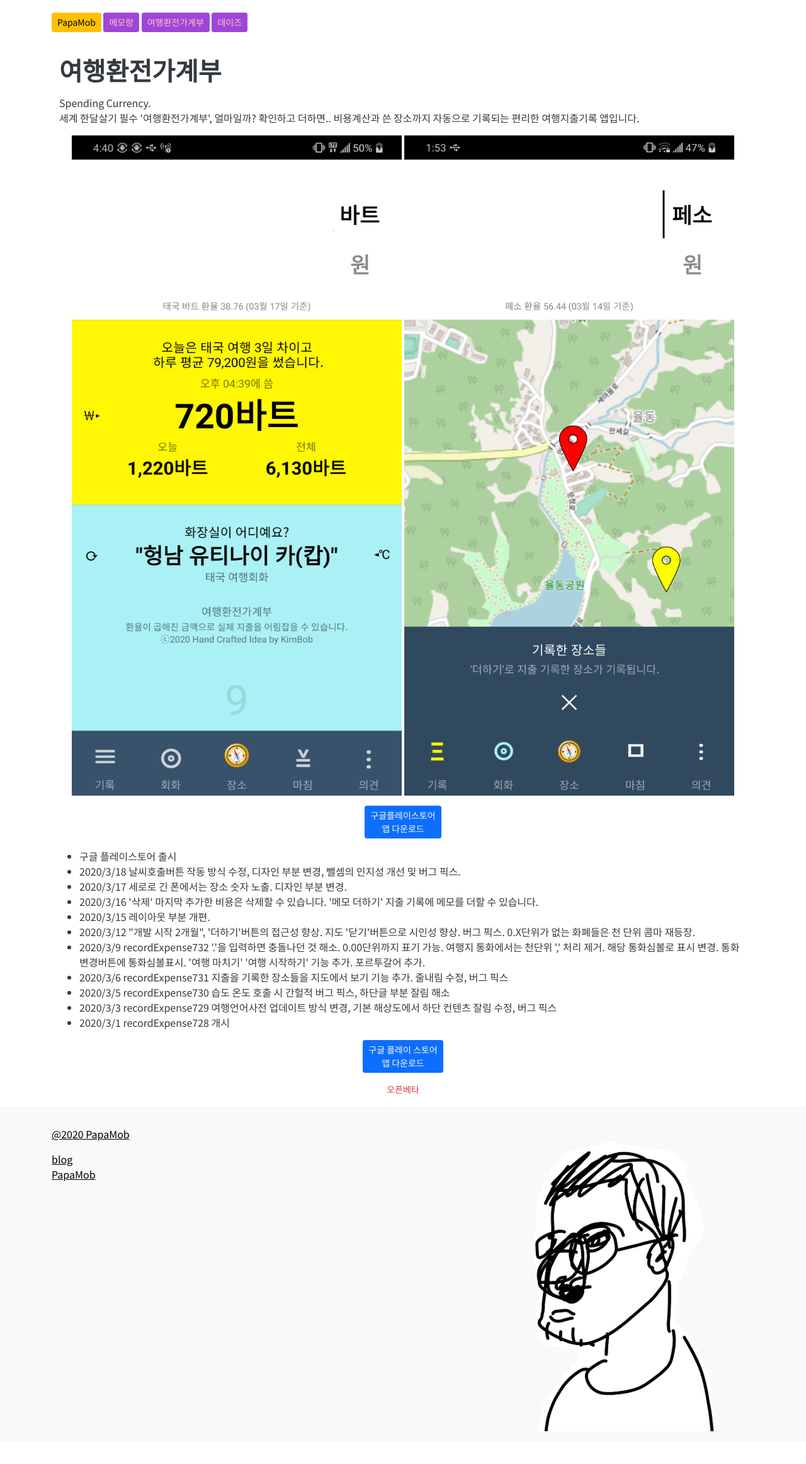
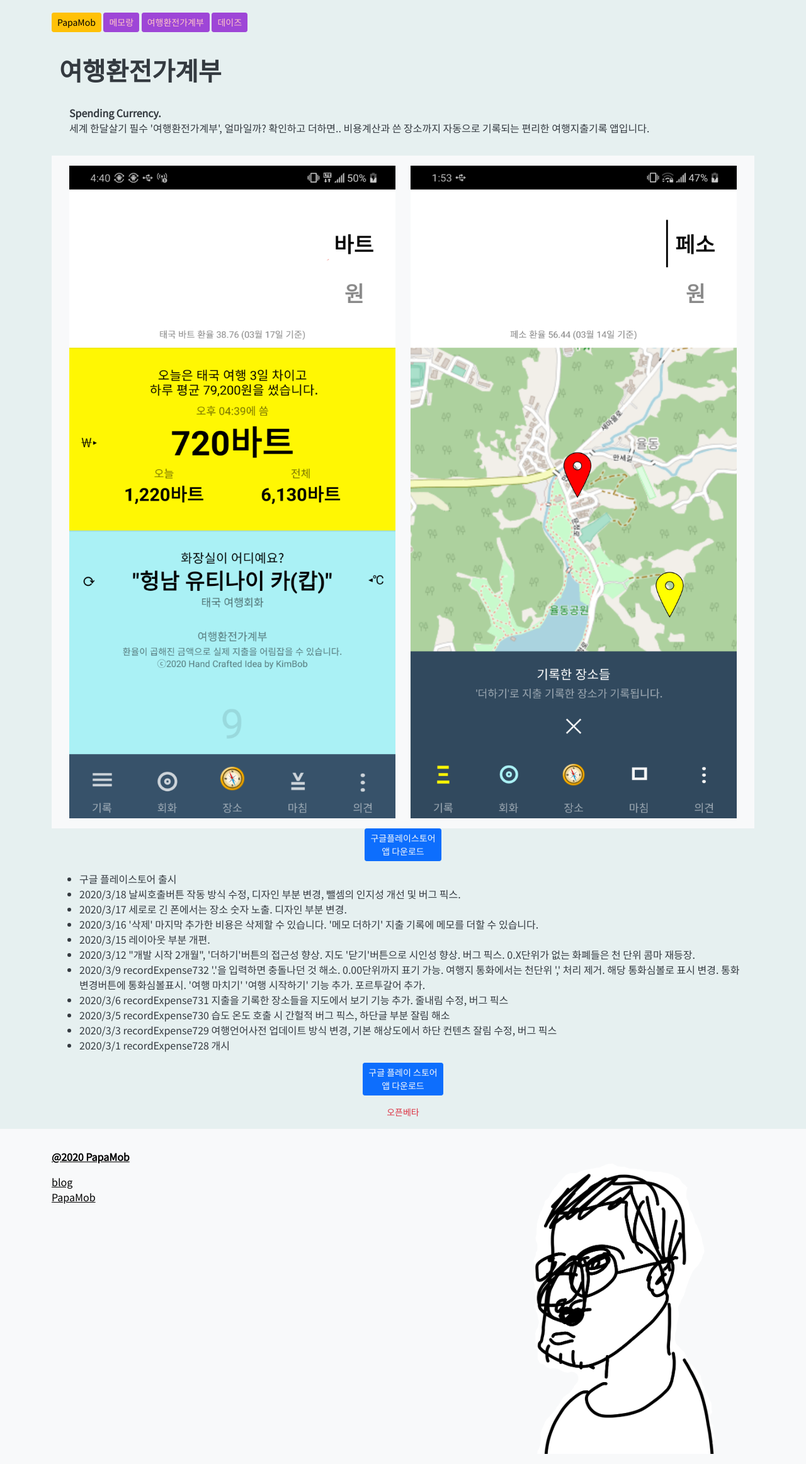
Before and after one commit to bobnorigun/memoir, a Django app: page / in a window 1280 px wide. Shown: the whole page at 63% size. Before the commit the page ends 2272 px from the top, so only its background shows below. Run offline with Django 3.2, Linux system fonts and the light colour scheme; some libraries are stand-ins or nearby versions.

Commit message:
event pages layout edit
done

```diff
--- a/blog/static/css/blog.css
+++ b/blog/static/css/blog.css
@@ -1,25 +1,13 @@
-$grid-breakpoints: (
-  xs: 0,
-  sm: 480px,
-  md: 768px,
-  lg: 1024px
-);
-
-$container-max-widths: (
-  sm: 420px,
-  md: 720px,
-  lg: 720px
-);
 
 
 .backup {
-    backgorund-color: ##e6f0f0;
+    backgorund-color: #e6f0f0;
 }
 
 body {
     font-family: 'Noto Sans KR', sans-serif;
     color: #343a40;
-    background-color: #ffffff;
+    background-color: #e6f0f0;
 }
 
 a, a:visited, a:active {
--- a/blog/templates/blog/base.html
+++ b/blog/templates/blog/base.html
@@ -20,6 +20,7 @@
           }
         </script>
     </head>
+
     <body class="d-flex flex-column h-100">
         <div class="container">
             <!-- 최근편집글 -->
@@ -71,7 +72,7 @@
               <div>
                 <p>
                   <address>
-                  <a href="mailto:bobthedesigner@gmail.com">@2020 PapaMob</a>
+                  <h6><a href="mailto:bobthedesigner@gmail.com">@2020 PapaMob</a></h6>
                   </address>
                   <a href="{% url 'post_list' %}">blog</a><br>
                   <a href="{% url 'post_event' %}">PapaMob</a>
--- a/blog/templates/blog/base_event.html
+++ b/blog/templates/blog/base_event.html
@@ -14,22 +14,6 @@
     </head>
     <body class="d-flex flex-column h-100">
 
-        <!-- <nav class="navbar navbar-expand-lg navbar-dark" style="background-color: #ffc040;">
-          <a class="navbar-brand mb-0 h1" href="#">PapaMob</a>
-          <div class="navbar navbar-expand" id="navbarNav">
-            <ul class="navbar-nav">
-              <li class="nav-item {{ post_app_memolang }}">
-                <a class="nav-link" href="{% url 'post_app_memolang' %}" >메모랑</a>
-              </li>
-              <li class="nav-item {{ post_event }}">
-                <a class="nav-link" href="{% url 'post_event' %}" >여행환전가계부</a>
-              </li>
-              <li class="nav-item {{ post_app_later }}">
-                <a class="nav-link" href="{% url 'post_app_later' %}">나중에</a>
-              </li>
-            </ul>
-          </div>
-        </nav> -->
 
         <div class="container">
           <div class="page-header">
@@ -54,7 +38,7 @@
                 <div>
                   <p>
                     <address>
-                    <a href="mailto:bobthedesigner@gmail.com">@2020 PapaMob</a>
+                    <h6><a href="mailto:bobthedesigner@gmail.com">@2020 PapaMob</a></h6>
                     </address>
                     <a href="{% url 'post_list' %}">blog</a><br>
                     <a href="{% url 'post_event' %}">PapaMob</a>
--- a/blog/templates/blog/post_event.html
+++ b/blog/templates/blog/post_event.html
@@ -9,12 +9,19 @@
   <div class="post">
     <h1><b>여행환전가계부</b></h1>
   </div>
-  <div class="post">
-    Spending Currency.<br>세계 한달살기 필수 '여행환전가계부', 얼마일까? 확인하고 더하면.. 비용계산과 쓴 장소까지 자동으로 기록되는 편리한 여행지출기록 앱입니다.
+  <div class="post" style="padding:1rem;">
+    <b>Spending Currency.</b><br>세계 한달살기 필수 '여행환전가계부', 얼마일까? 확인하고 더하면.. 비용계산과 쓴 장소까지 자동으로 기록되는 편리한 여행지출기록 앱입니다.
   </div>
-  <div class="post" align="center">
-    <img src="/media/images/TERecord.png" width="48%" height="auto"> <img src="/media/images/TERecord3.png" width="48%" height="auto">
-  </div>
+
+    <div class="row bg-light" style="padding:1rem;">
+      <div class="col">
+        <img src="/media/images/TERecord.png" width="100%" height="auto">
+      </div>
+      <div class="col">
+        <img src="/media/images/TERecord3.png" width="100%" height="auto">
+      </div>
+    </div>
+
   <div class="post" align="center">
     <a href="https://play.google.com/store/apps/details?id=appinventor.ai_bobthedesigner.exChange73" role="button" class="btn btn-primary btn-sm btn-block text-light">구글플레이스토어<br>앱 다운로드</a>
   </div>
```
Also changed, not shown: blog/templates/blog/post_app_later.html (+11 -4 lines), blog/templates/blog/post_app_memolang.html (+8 -3 lines).
